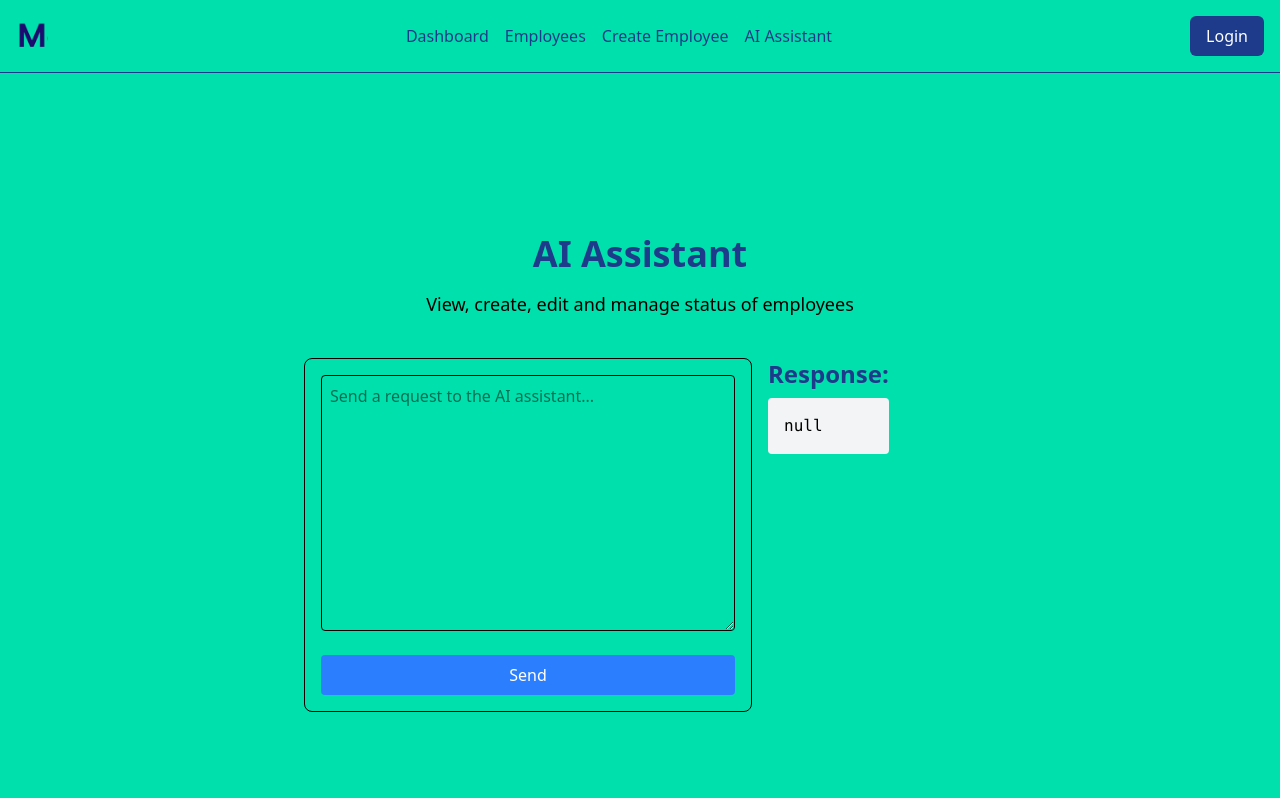
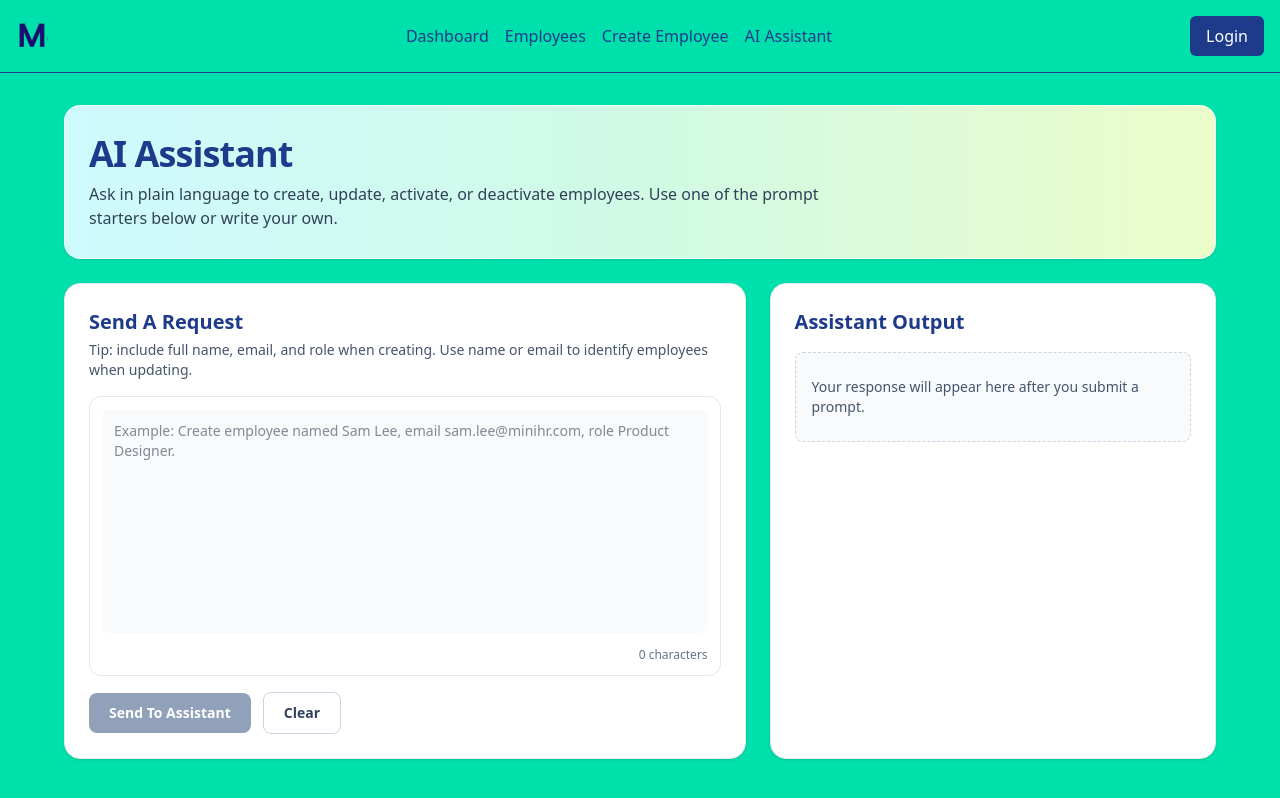
Before and after one commit to MarcoSaba71ni/mini-AI-HR, a Next.js app: page /ai-assistant in a window 1280 px wide. Shown: the top 798 px of the page. Built offline with nearby package versions, Linux system fonts and the light colour scheme; no server answers.

Commit message:
implementing update by AI chatbox, updating employee card to be tr and td, adding CTA to ai chat box

```diff
--- a/src/app/ai-assistant/page.tsx
+++ b/src/app/ai-assistant/page.tsx
@@ -1,19 +1,63 @@
 "use client";
-import {useState} from "react";
+import { useMemo, useState } from "react";
 import Link from "next/link";
 
+type AssistantResponse = {
+    success?: boolean;
+    message?: string;
+    error?: string;
+    data?: unknown;
+    dbResult?: unknown;
+};
+
+const SUGGESTED_PROMPTS = [
+    {
+        label: "Create Engineer",
+        prompt: "Create employee named Ada Lovelace, email ada@minihr.com, role Software Engineer.",
+    },
+    {
+        label: "Create HR Generalist",
+        prompt: "Create employee named Jordan Miles, email jordan.miles@minihr.com, role HR Generalist.",
+    },
+    {
+        label: "View Active Team",
+        prompt: "Show all active employees.",
+    },
+    {
+        label: "Deactivate Employee",
+        prompt: "Deactivate employee Ada Lovelace.",
+    },
+    {
+        label: "Activate Employee",
+        prompt: "Activate employee Ada Lovelace.",
+    },
+    {
+        label: "Change Role",
+        prompt: "Change Ada Lovelace's role to Senior Software Engineer.",
+    },
+];
+
 function AiAssistantPage() {
-    const [responseData, setResponseData] = useState<any>(null);
+    const [responseData, setResponseData] = useState<AssistantResponse | null>(null);
     const [prompt, setPrompt] = useState("");
     const [loading, setLoading] = useState(false);
     const [error, setError] = useState("");
 
+    const isPromptEmpty = prompt.trim().length === 0;
+    const promptLength = prompt.length;
+    const hasResponse = useMemo(() => responseData !== null, [responseData]);
+
     async function handleSubmit(event: React.FormEvent<HTMLFormElement>) {
         event.preventDefault();
-        {/*Get the values of what is written in the prompt and send to the openAI endpoint and return a response. This response will be placed inside -response- */}
+        if (isPromptEmpty || loading) {
+            return;
+        }
+
         try {
             setError("");
             setLoading(true);
+            setResponseData(null);
+
             const apiResponse = await fetch("/api/openAI", {
                 method: "POST",
                 headers: {
@@ -21,67 +65,126 @@ function AiAssistantPage() {
                 },
                 body: JSON.stringify({ prompt }),
             });
-            const data = await apiResponse.json();
-            console.log("API Response:", data);
+
+            const data: AssistantResponse = await apiResponse.json();
             if (!apiResponse.ok) {
-            throw new Error("Failed to get AI response");
+                throw new Error(data.error || "Failed to get AI response.");
             }
+
+            if (!data.success) {
+                throw new Error(data.error || "The assistant could not complete this request.");
+            }
+
             setResponseData(data);
-        } catch (error) {
-            setError("An error occurred while fetching the AI response.");
+        } catch (caughtError) {
+            const message = caughtError instanceof Error
+                ? caughtError.message
+                : "An error occurred while fetching the AI response.";
+            setError(message);
         } finally {
             setLoading(false);
         }
+    }
 
+
+    function clearAll() {
+        setPrompt("");
+        setResponseData(null);
+        setError("");
     }
 
     return (
-    <main className="flex flex-col items-center justify-center min-h-screen p-4">
-        <h1 className="text-4xl font-bold mb-4">AI Assistant</h1>
-        <p className="text-lg"> View, create, edit and manage status of employees </p>
-        <div className="w-full flex flex-row max-w-2xl mt-6  items-start gap-4">
-            <form
-            onSubmit={handleSubmit} className="flex flex-col border p-4 rounded-lg gap-4 w-full max-w-md mt-4">
+        <main className="min-h-screen px-4 py-8 sm:px-6 lg:px-10">
+            <section className="mx-auto w-full max-w-6xl">
+                <div className="rounded-2xl bg-gradient-to-r from-cyan-100 via-emerald-100 to-lime-100 border border-white/70 px-6 py-7 shadow-sm">
+                    <h1 className="text-3xl sm:text-4xl font-black tracking-tight">AI Assistant</h1>
+                    <p className="mt-2 max-w-3xl text-slate-700">
+                        Ask in plain language to create, update, activate, or deactivate employees.
+                        Use one of the prompt starters below or write your own.
+                    </p>
+                </div>
+
+                <div className="mt-6 grid grid-cols-1 gap-6 lg:grid-cols-5">
+                    <div className="lg:col-span-3 rounded-2xl border border-slate-200 bg-white p-5 sm:p-6 shadow-sm">
+                        <h2 className="text-xl font-bold text-slate-900">Send A Request</h2>
+                        <p className="mt-1 text-sm text-slate-600">
+                            Tip: include full name, email, and role when creating. Use name or email to identify employees when updating.
+                        </p>
+
+
+                        <form onSubmit={handleSubmit} className="mt-4 flex flex-col gap-4">
+                            <div className="rounded-xl border border-slate-200 p-3">
                                 <textarea
                                     value={prompt}
                                     onChange={(e) => setPrompt(e.target.value)}
-                placeholder="Send a request to the AI assistant..."
-                className="border p-2 rounded w-full h-64">
-                </textarea>
+                                    placeholder="Example: Create employee named Sam Lee, email sam.lee@minihr.com, role Product Designer."
+                                    className="h-56 w-full resize-none rounded-lg bg-slate-50 p-3 text-sm text-slate-900 outline-none ring-0"
+                                />
+                                <div className="mt-2 text-right text-xs text-slate-500">
+                                    {promptLength} characters
+                                </div>
+                            </div>
+
+                            <div className="flex flex-wrap items-center gap-3">
                                 <button
-                className="bg-blue-500 hover:bg-blue-600 text-white px-4 py-2 rounded mt-2">
-                    Send
+                                    type="submit"
+                                    disabled={isPromptEmpty || loading}
+                                    className="rounded-lg bg-slate-900 px-5 py-2.5 text-sm font-semibold text-white transition-colors hover:bg-slate-800 disabled:cursor-not-allowed disabled:bg-slate-400"
+                                >
+                                    {loading ? "Processing..." : "Send To Assistant"}
                                 </button>
+                                <button
+                                    type="button"
+                                    onClick={clearAll}
+                                    className="rounded-lg border border-slate-300 bg-white px-5 py-2.5 text-sm font-semibold text-slate-700 transition-colors hover:bg-slate-50"
+                                >
+                                    Clear
+                                </button>
+                            </div>
                         </form>
-            <div className="mt-4">
-                <h2 className="text-2xl font-bold mb-2">Response:</h2>
-                <div>
-                    {loading && <p>Loading...</p>}
-                    {error && <p className="text-red-500">{error}</p>}
-                    <pre className="bg-gray-100 p-4 rounded">{JSON.stringify(responseData, null, 2)}</pre>
-                    {/* Display AI response here */}
-                    {responseData?.success === true && (
-                    <div className="space-y-2">
-                        <p className="text-green-600 font-semibold">
-                            {responseData.message}
-                        </p>
+                    </div>
+
+                    <div className="lg:col-span-2 rounded-2xl border border-slate-200 bg-white p-5 sm:p-6 shadow-sm">
+                        <h2 className="text-xl font-bold text-slate-900">Assistant Output</h2>
+
+                        {loading && (
+                            <div className="mt-4 rounded-lg border border-cyan-200 bg-cyan-50 px-4 py-3 text-sm text-cyan-900">
+                                Working on your request...
+                            </div>
+                        )}
+
+                        {error && (
+                            <div className="mt-4 rounded-lg border border-red-200 bg-red-50 px-4 py-3 text-sm text-red-700">
+                                {error}
+                            </div>
+                        )}
+
+                        {!loading && !error && !hasResponse && (
+                            <div className="mt-4 rounded-lg border border-dashed border-slate-300 bg-slate-50 px-4 py-6 text-sm text-slate-600">
+                                Your response will appear here after you submit a prompt.
+                            </div>
+                        )}
+
+                        {responseData?.success && (
+                            <div className="mt-4 space-y-3">
+                                <div className="rounded-lg border border-emerald-200 bg-emerald-50 px-4 py-3 text-sm font-medium text-emerald-800">
+                                    {responseData.message || "Request completed successfully."}
+                                </div>
 
                                 <Link
                                     href="/employees"
-                            className="inline-block bg-green-600 text-white px-4 py-2 rounded"
+                                    className="inline-flex rounded-lg bg-emerald-600 px-4 py-2 text-sm font-semibold text-white transition-colors hover:bg-emerald-700"
                                 >
-                            See Employees
+                                    View Employees
                                 </Link>
+
                             </div>
                         )}
                     </div>
                 </div>
-
-        </div>
-
-
+            </section>
         </main>
-    )
+    );
 }
 
 export default AiAssistantPage;
--- a/src/app/components/EmployeeCard.tsx
+++ b/src/app/components/EmployeeCard.tsx
@@ -11,6 +11,7 @@ function EmployeeCard({ employee, rowClassName }: Props) {
     return (
     <tr key={employee.id} className={`group ${rowClassName ?? ""}`}>
         <td className="px-6 py-4">{employee.full_name}</td>
+        <td className="px-6 py-4">{employee.email}</td>
         <td className="px-6 py-4">{employee.role}</td>
         <td className="px-6 py-4">
             <span className={`px-2 py-1 rounded-full text-xs font-medium ${
--- a/src/app/create-employee/page.tsx
+++ b/src/app/create-employee/page.tsx
@@ -45,7 +45,7 @@ function CreateEmployee() {
             <h1 className="text-3xl font-bold mb-2">Create Employee</h1>
             <p className="mb-6">Register a new employee in your directory.</p>
 
-            <div className="flex flex-col gap-4 items-center mb-8 bg-[var(--text-primary)] text-white p-4 rounded-lg">
+            <div className="flex flex-col gap-4 mx-48 items-center mb-8 bg-[var(--text-primary)] text-white p-4 rounded-lg">
                 <span>Alternatively, use our AI Assistant to register or manage an employees.</span>
                 <Link
                     className="flex justify-center bg-gradient-to-r from-blue-500 to-purple-600 text-white px-6 py-2 rounded transition-colors"
--- a/src/app/edit-employee/[id]/page.tsx
+++ b/src/app/edit-employee/[id]/page.tsx
@@ -115,7 +115,17 @@ function EditEmployeePage() {
       <h1 className="text-3xl font-bold mb-2">Edit Employee</h1>
       <p className="mb-6">Update employee details and activation status.</p>
 
-      <div className="flex gap-4 mb-8">
+      <div className="flex flex-col gap-4 mb-8">
+        <div className="flex flex-col gap-4 mx-48 items-center mb-8 bg-[var(--text-primary)] text-white p-4 rounded-lg">
+            <span>Alternatively, use our AI Assistant to register or manage an employees.</span>
+            <Link
+                className="flex justify-center bg-gradient-to-r from-blue-500 to-purple-600 text-white px-6 py-2 rounded transition-colors"
+                href="/ai-assistant"
+            >
+                AI Assistant
+            </Link>
+        </div>
+        <div>
           <Link
             className="border border-blue-900 text-blue-900 hover:bg-blue-900 hover:text-white px-6 py-2 rounded transition-colors"
             href="/employees"
@@ -128,6 +138,8 @@ function EditEmployeePage() {
           >
             Dashboard
           </Link>
+        </div>
+
       </div>
 
       {loading && <p>Loading employee...</p>}
```
Also changed, not shown: src/app/api/openAI/route.js (+71 -16 lines), src/app/employees/page.tsx (+18 -4 lines). Lines whose indentation alone changed are shown as unchanged.
